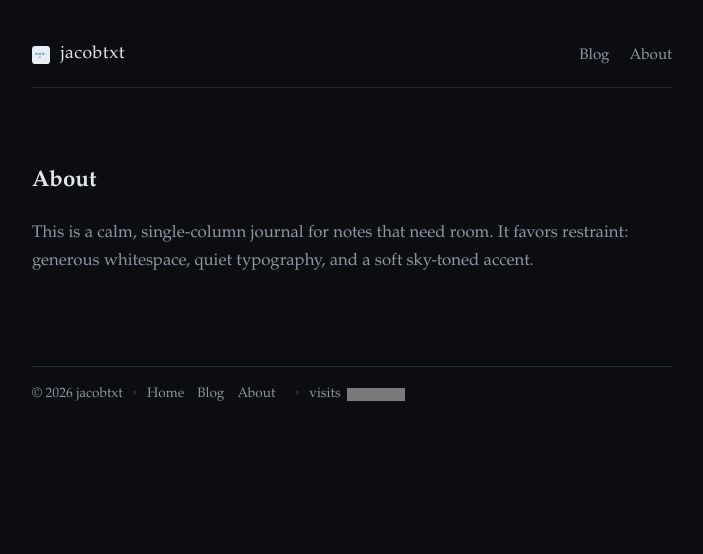
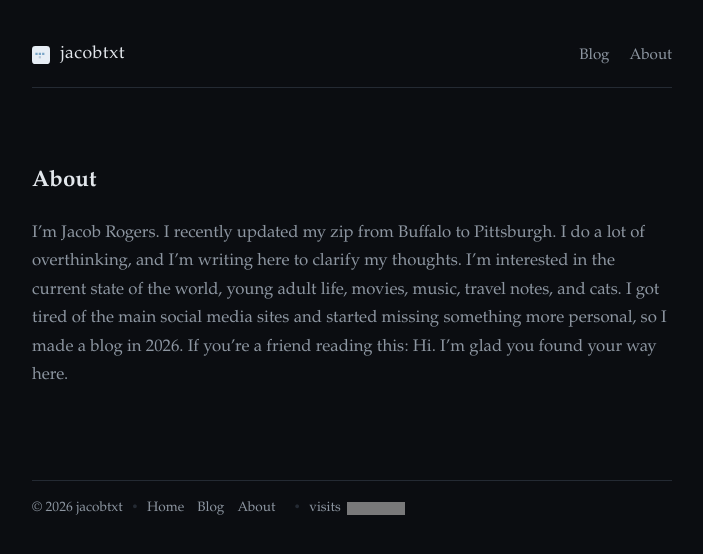
Before and after one commit to JacobBuffalo/jacobtxt, a Jekyll site: the page built from about.md, in a window 1280 px wide. Shown: the top 554 px of the page, without its empty margins (288-991 px from the left). Built offline with Jekyll 4.4.1, drawn with Linux system fonts in a browser that asks for light colours; grey boxes are pictures that could not be loaded.

Commit message:
Update about.md

```diff
--- a/about.md
+++ b/about.md
@@ -7,7 +7,12 @@ permalink: /about/
 <section>
   <h1 class="section-title">About</h1>
   <p class="lede">
-    This is a calm, single-column journal for notes that need room. It favors restraint: generous whitespace,
-    quiet typography, and a soft sky-toned accent.
+    I’m Jacob Rogers. I recently updated my zip from Buffalo to Pittsburgh.
+
+I do a lot of overthinking, and I’m writing here to clarify my thoughts. I’m interested in the current state of the world, young adult life, movies, music, travel notes, and cats.
+
+I got tired of the main social media sites and started missing something more personal, so I made a blog in 2026.
+
+If you’re a friend reading this: Hi. I’m glad you found your way here.
   </p>
 </section>
```
